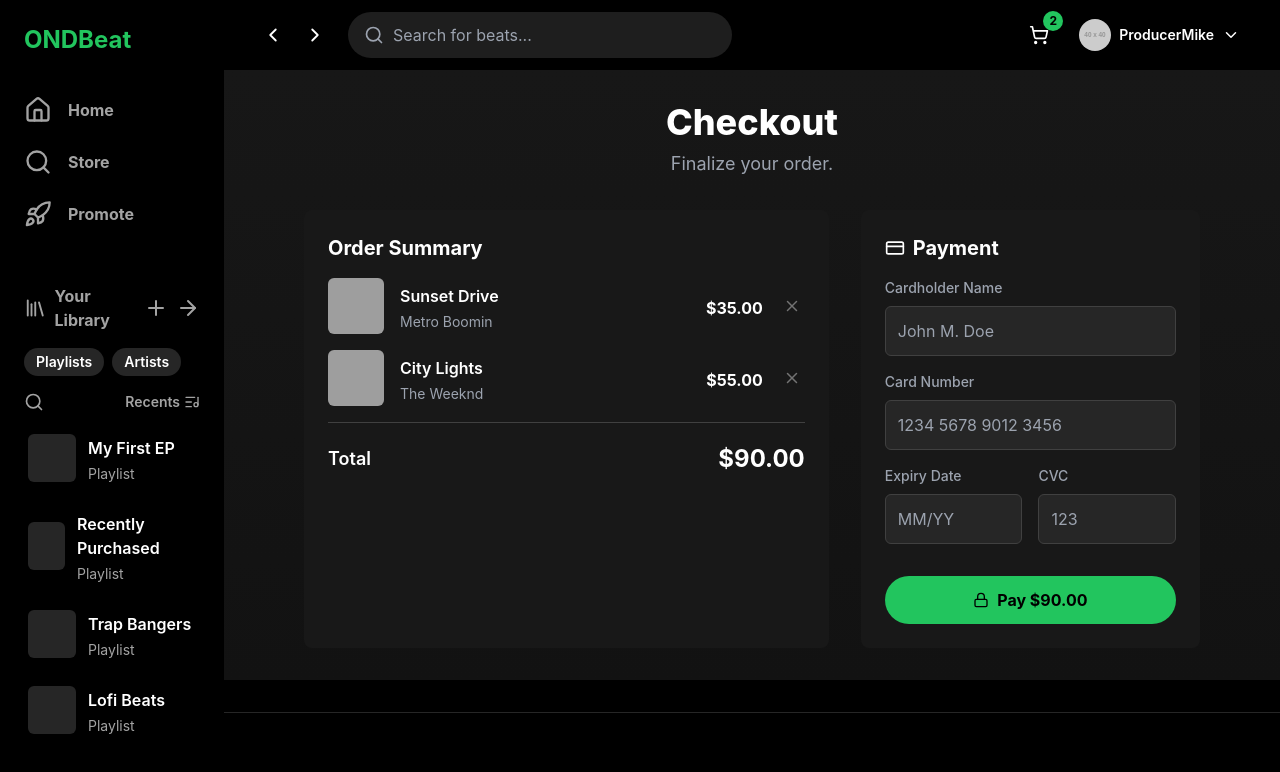
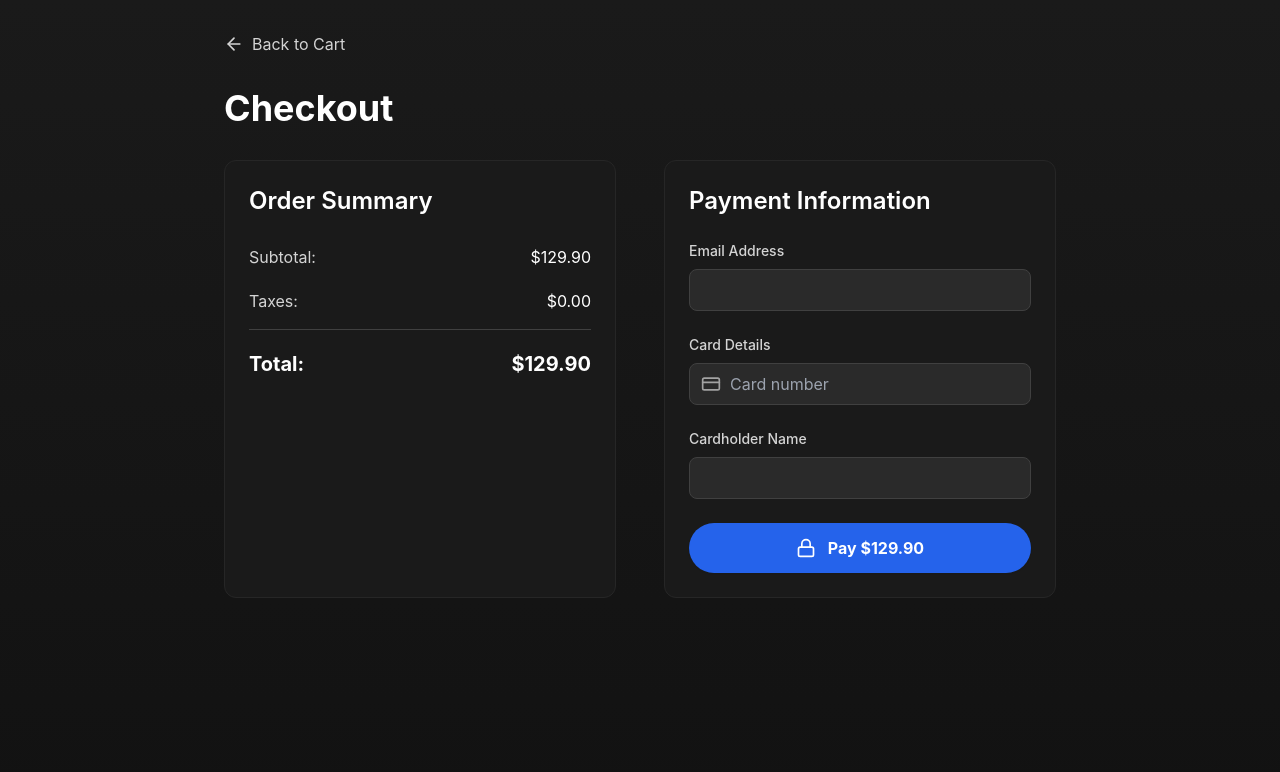
Before and after one commit to Teeblajjj/OnDBeat, a Next.js app: page /checkout in a window 1280 px wide. Shown: the top 772 px of the page. Built offline with nearby package versions, Linux system fonts and the light colour scheme; grey boxes are pictures that could not be loaded.

Commit message:
feat: Implement checkout and thank you page

```diff
--- a/pages/checkout.tsx
+++ b/pages/checkout.tsx
@@ -1,176 +1,79 @@
-import Head from 'next/head'
-import { useState } from 'react'
-import Sidebar from '../components/Sidebar'
-import Header from '../components/Header'
-import PlayerBar from '../components/PlayerBar'
-import CartModal from '../components/CartModal'
-import { ShoppingCart, X, CheckCircle, CreditCard, Download, Lock } from 'lucide-react'
+import Head from "next/head";
+import { useRouter } from "next/router";
+import { CreditCard, Lock, ArrowLeft } from "lucide-react";
 
-interface Beat {
-  id: number;
-  title: string;
-  producer: string;
-  price: number;
-  cover: string;
-}
+export default function Checkout() {
+    const router = useRouter();
 
-const sampleCart: Beat[] = [
-  { id: 1, title: "Sunset Drive", producer: "Metro Boomin", price: 35, cover: "https://images.unsplash.com/photo-1516999654410-482a4c2fee14?w=400&q=80" },
-  { id: 2, title: "City Lights", producer: "The Weeknd", price: 55, cover: "https://images.unsplash.com/photo-1519892338195-e1b93931f681?w=400&q=80" },
-];
-
-// --- Page Component ---
-export default function Checkout() {
-  const [mobileMenuOpen, setMobileMenuOpen] = useState(false);
-  const [searchQuery, setSearchQuery] = useState("");
-  const [cartModalOpen, setCartModalOpen] = useState(false);
-  const [cart, setCart] = useState<Beat[]>(sampleCart);
-  const [isPaid, setIsPaid] = useState(false);
-
-  const total = cart.reduce((sum, beat) => sum + beat.price, 0);
-
-  const handleRemove = (id: number) => {
-    setCart(cart.filter(beat => beat.id !== id));
+    const handleSubmit = (e: React.FormEvent) => {
+        e.preventDefault();
+        // Here you would typically handle payment processing
+        // For now, we'll just redirect to the thank you page
+        router.push("/thank-you");
     };
 
-  const handlePay = (e: React.FormEvent) => {
-    e.preventDefault();
-    setIsPaid(true);
-  };
-
-  const FormInput = ({ label, placeholder, type = "text" }) => (
-    <div>
-        <label className="block text-sm font-medium text-gray-400 mb-2">{label}</label>
-        <input
-            type={type}
-            placeholder={placeholder}
-            className="w-full p-3 rounded-md bg-neutral-800 border border-neutral-700 text-white focus:ring-2 focus:ring-green-500 outline-none transition-all"
-        />
-    </div>
-  );
-
-  // --- Main Render ---
     return (
         <>
             <Head>
                 <title>Checkout - ONDBeat</title>
             </Head>
+            <div className="min-h-screen bg-gradient-to-b from-[#1a1a1a] to-[#121212] text-white">
+                <div className="max-w-4xl mx-auto p-4 md:p-8">
+                    <button onClick={() => router.back()} className="flex items-center gap-2 text-neutral-300 hover:text-white mb-8">
+                        <ArrowLeft size={20} />
+                        Back to Cart
+                    </button>
 
-      <div className="min-h-screen bg-black text-white">
-        <Sidebar mobileMenuOpen={mobileMenuOpen} onToggleMobileMenu={() => setMobileMenuOpen(!mobileMenuOpen)} />
+                    <h1 className="text-4xl font-bold mb-8">Checkout</h1>
 
-        <div className="md:ml-56">
-          <Header
-            searchQuery={searchQuery}
-            onSearchChange={setSearchQuery}
-            onToggleMobileMenu={() => setMobileMenuOpen(!mobileMenuOpen)}
-            onCartClick={() => setCartModalOpen(true)}
-            cartItems={cart.length}
-          />
-
-          <main className="p-4 md:p-8 bg-gradient-to-b from-neutral-900 to-[#121212]">
-            <div className="max-w-4xl mx-auto">
-
-              {!isPaid ? (
-                // --- CHECKOUT FORM ---
-                <>
-                    <div className="mb-8 text-center">
-                        <h1 className="text-4xl font-extrabold text-white mb-2">Checkout</h1>
-                        <p className="text-gray-400 text-lg">Finalize your order.</p>
+                    <div className="grid grid-cols-1 md:grid-cols-2 gap-12">
+                        {/* Order Summary */}
+                        <div className="bg-[#1a1a1a] p-6 rounded-xl border border-neutral-800">
+                            <h2 className="text-2xl font-semibold mb-6">Order Summary</h2>
+                            <div className="space-y-4">
+                                <div className="flex justify-between">
+                                    <p className="text-neutral-300">Subtotal:</p>
+                                    <p>$129.90</p>
                                 </div>
-                    <div className="grid grid-cols-1 lg:grid-cols-5 gap-8">
-                        {/* --- Cart Summary --- */}
-                        <div className="lg:col-span-3 bg-[#181818] p-6 rounded-lg">
-                           <h2 className="text-xl font-bold text-white mb-4">Order Summary</h2>
-                           {cart.length > 0 ? (
-                               <div className="space-y-4">
-                                   {cart.map(beat => (
-                                       <div key={beat.id} className="flex items-center justify-between">
-                                           <div className="flex items-center gap-4">
-                                               <img src={beat.cover} alt={beat.title} className="w-14 h-14 object-cover rounded-md" />
-                                               <div>
-                                                   <p className="font-semibold text-white">{beat.title}</p>
-                                                   <p className="text-gray-400 text-sm">{beat.producer}</p>
+                                <div className="flex justify-between">
+                                    <p className="text-neutral-300">Taxes:</p>
+                                    <p>$0.00</p>
+                                </div>
+                                <div className="border-t border-neutral-700 my-4"></div>
+                                <div className="flex justify-between text-xl font-bold">
+                                    <p>Total:</p>
+                                    <p>$129.90</p>
                                 </div>
                             </div>
-                                           <div className="flex items-center gap-4">
-                                                <p className="font-bold text-white">${beat.price.toFixed(2)}</p>
-                                                <button onClick={() => handleRemove(beat.id)} className="text-neutral-500 hover:text-white transition-colors p-1"><X size={18} /></button>
+                        </div>
+
+                        {/* Payment Information */}
+                        <div className="bg-[#1a1a1a] p-6 rounded-xl border border-neutral-800">
+                            <h2 className="text-2xl font-semibold mb-6">Payment Information</h2>
+                            <form onSubmit={handleSubmit} className="space-y-6">
+                                <div>
+                                    <label htmlFor="email" className="block text-sm font-medium text-neutral-300 mb-2">Email Address</label>
+                                    <input type="email" id="email" required className="w-full bg-[#2a2a2a] border border-neutral-700 rounded-lg px-3 py-2 focus:outline-none focus:ring-2 focus:ring-blue-500" />
+                                </div>
+                                <div>
+                                    <label htmlFor="card-details" className="block text-sm font-medium text-neutral-300 mb-2">Card Details</label>
+                                    <div className="relative">
+                                        <CreditCard className="absolute top-1/2 -translate-y-1/2 left-3 text-neutral-400" size={20} />
+                                        <input id="card-details" required placeholder="Card number                                                                              MM / YY / CVC" className="w-full bg-[#2a2a2a] border border-neutral-700 rounded-lg pl-10 pr-3 py-2 focus:outline-none focus:ring-2 focus:ring-blue-500" />
                                     </div>
                                 </div>
-                                   ))}
-                                   <div className="border-t border-neutral-700 mt-4 pt-4 flex justify-between items-center">
-                                       <p className="text-lg font-semibold text-white">Total</p>
-                                       <p className="text-2xl font-bold text-white">${total.toFixed(2)}</p>
-                                   </div>
-                               </div>
-                           ) : (
-                                <div className="text-center py-10">
-                                    <ShoppingCart size={40} className="mx-auto text-neutral-600 mb-4" />
-                                    <p className="text-gray-400">Your cart is empty.</p>
-                                </div>
-                           )}
+                                <div>
+                                    <label htmlFor="cardholder-name" className="block text-sm font-medium text-neutral-300 mb-2">Cardholder Name</label>
+                                    <input type="text" id="cardholder-name" required className="w-full bg-[#2a2a2a] border border-neutral-700 rounded-lg px-3 py-2 focus:outline-none focus:ring-2 focus:ring-blue-500" />
                                 </div>
 
-                        {/* --- Payment Form --- */}
-                        <div className="lg:col-span-2 bg-[#181818] p-6 rounded-lg">
-                            <h2 className="text-xl font-bold text-white mb-4 flex items-center gap-2"><CreditCard size={20} /> Payment</h2>
-                            <form onSubmit={handlePay} className="space-y-4">
-                                <FormInput label="Cardholder Name" placeholder="John M. Doe" />
-                                <FormInput label="Card Number" placeholder="1234 5678 9012 3456" />
-                                <div className="grid grid-cols-2 gap-4">
-                                    <FormInput label="Expiry Date" placeholder="MM/YY" />
-                                    <FormInput label="CVC" placeholder="123" />
-                                </div>
-                                <div className="pt-4">
-                                    <button
-                                        type="submit"
-                                        disabled={cart.length === 0}
-                                        className="w-full bg-green-500 hover:bg-green-600 text-black font-bold py-3 px-6 rounded-full transition-colors disabled:opacity-50 disabled:cursor-not-allowed flex items-center justify-center gap-2"
-                                    >
-                                        <Lock size={16} />
-                                        Pay ${total.toFixed(2)}
+                                <button type="submit" className="w-full flex items-center justify-center gap-3 rounded-full border border-transparent bg-blue-600 px-6 py-3 text-base font-bold text-white shadow-sm hover:bg-blue-700 transition-colors">
+                                    <Lock size={20} />
+                                    Pay $129.90
                                 </button>
-                                </div>
                             </form>
                         </div>
                     </div>
-                </>
-              ) : (
-                // --- CONFIRMATION SCREEN ---
-                <div className="text-center bg-[#181818] p-8 rounded-lg">
-                    <CheckCircle size={60} className="mx-auto text-green-500 mb-4" />
-                    <h1 className="text-3xl font-bold text-white mb-2">Payment Successful!</h1>
-                    <p className="text-gray-400 mb-8">Your order is complete. Download your files below.</p>
-
-                    <div className="max-w-lg mx-auto space-y-4 mb-8 text-left">
-                        {cart.map(beat => (
-                            <div key={beat.id} className="flex items-center justify-between bg-neutral-800 p-4 rounded-lg">
-                                <div className="flex items-center gap-4">
-                                    <img src={beat.cover} alt={beat.title} className="w-14 h-14 object-cover rounded-md" />
-                                    <div>
-                                        <p className="font-semibold text-white">{beat.title}</p>
-                                        <p className="text-gray-400 text-sm">{beat.producer}</p>
-                                    </div>
-                                </div>
-                                <a href="#" download className="bg-green-500 hover:bg-green-600 text-black font-bold py-2 px-4 rounded-full transition-colors flex items-center gap-2 text-sm">
-                                    <Download size={16} />
-                                    <span>Download</span>
-                                </a>
-                            </div>
-                        ))}
-                    </div>
-
-                    <button onClick={() => window.location.href = '/'} className="bg-white/10 hover:bg-white/20 text-white font-bold py-3 px-6 rounded-full transition-colors">
-                        Continue Browsing
-                    </button>
-                </div>
-              )}
-            </div>
-          </main>
-
-          <PlayerBar isPlaying={false} onPlayPause={() => {}} currentTrack={null} progress={0} />
-          <CartModal isOpen={cartModalOpen} onClose={() => setCartModalOpen(false)} cartItems={[]} onRemoveItem={() => {}} onUpdateQuantity={() => {}} onCheckout={() => {}} />
                 </div>
             </div>
         </>
--- a/pages/index.tsx
+++ b/pages/index.tsx
@@ -1,5 +1,6 @@
 import Head from "next/head";
 import { useState, useEffect, useRef } from "react";
+import { useRouter } from "next/router";
 import { Play, Pause, Heart, ShoppingCart, Music, Check, Download, ChevronLeft, ChevronRight, Star, Mic2, Video, Copy, Signal, Users, RadioTower } from "lucide-react";
 import { BsBagPlus } from "react-icons/bs";
 import Sidebar from "../components/Sidebar";
@@ -50,6 +51,7 @@ export default function Home() {
   const [isPlaying, setIsPlaying] = useState(false);
   const [cartContents, setCartContents] = useState<CartItem[]>([]);
   const [isLoading, setIsLoading] = useState(true);
+  const router = useRouter();
 
   // --- Refs for Carousels ---
   const categoriesRef = useRef<HTMLDivElement>(null);
@@ -167,12 +169,16 @@ export default function Home() {
   }, []);
 
   // --- Handlers ---
-  const openLicenseModal = (beat: Beat) => { setSelectedBeat(beat); setLicenseModalOpen(true); setSelectedLicense(beat.licenses.findIndex(l => l.recommended)); };
+  const openLicenseModal = (beat: Beat) => {
+    setSelectedBeat(beat);
+    setLicenseModalOpen(true);
+    const recommendedIndex = beat.licenses.findIndex(l => l.recommended);
+    setSelectedLicense(recommendedIndex !== -1 ? recommendedIndex : 0);
+  };
   const closeLicenseModal = () => { setLicenseModalOpen(false); setSelectedBeat(null); setSelectedLicense(null); };
   const addToCart = () => {
     if (!selectedBeat || selectedLicense === null) return;
 
-    // Avoid adding duplicates
     const itemExists = cartContents.find(item => item.beat.id === selectedBeat.id && item.licenseIndex === selectedLicense);
     if(itemExists) {
        closeLicenseModal();
@@ -189,6 +195,29 @@ export default function Home() {
     closeLicenseModal();
     setCartModalOpen(true);
   };
+
+  const handleBuyNow = () => {
+      if (!selectedBeat || selectedLicense === null) return;
+
+      const itemExists = cartContents.find(item => item.beat.id === selectedBeat.id && item.licenseIndex === selectedLicense);
+      if(!itemExists) {
+        const cartItem: CartItem = {
+          beat: selectedBeat,
+          licenseIndex: selectedLicense,
+          quantity: 1
+        };
+        setCartContents(prev => [...prev, cartItem]);
+      }
+
+      closeLicenseModal();
+      router.push("/checkout");
+  }
+
+  const handleCheckout = () => {
+      setCartModalOpen(false);
+      router.push("/checkout");
+  }
+
   const togglePlay = (id: number) => {
     if (currentTrack === id) setIsPlaying(!isPlaying);
     else { setCurrentTrack(id); setIsPlaying(true); }
@@ -302,8 +331,8 @@ export default function Home() {
         </div>
       </div>
 
-      <BeatModal isOpen={isLicenseModalOpen} onClose={closeLicenseModal} beat={selectedBeat} selectedLicense={selectedLicense} onLicenseSelect={setSelectedLicense} onAddToCart={addToCart} onBuyNow={() => {}} />
-      <CartModal isOpen={cartModalOpen} onClose={() => setCartModalOpen(false)} cartItems={cartContents} onRemoveItem={() => {}} onUpdateQuantity={() => {}} onCheckout={() => {}} />
+      <BeatModal isOpen={isLicenseModalOpen} onClose={closeLicenseModal} beat={selectedBeat} selectedLicense={selectedLicense} onLicenseSelect={setSelectedLicense} onAddToCart={addToCart} onBuyNow={handleBuyNow} />
+      <CartModal isOpen={cartModalOpen} onClose={() => setCartModalOpen(false)} cartItems={cartContents} onRemoveItem={() => {}} onUpdateQuantity={() => {}} onCheckout={handleCheckout} />
     </>
   );
 }
--- /dev/null
+++ b/pages/thank-you.tsx
@@ -0,0 +1,33 @@
+import Head from "next/head";
+import { useRouter } from "next/router";
+import { CheckCircle, Download, ArrowLeft } from "lucide-react";
+
+export default function ThankYou() {
+    const router = useRouter();
+
+    return (
+        <>
+            <Head>
+                <title>Thank You! - ONDBeat</title>
+            </Head>
+            <div className="min-h-screen bg-gradient-to-b from-[#1a1a1a] to-[#121212] text-white flex items-center justify-center">
+                <div className="bg-[#1a1a1a] p-8 rounded-2xl border border-neutral-800 shadow-2xl max-w-lg w-full text-center">
+                    <CheckCircle className="mx-auto text-green-500 mb-6" size={80} />
+                    <h1 className="text-4xl font-bold mb-4">Thank You for Your Order!</h1>
+                    <p className="text-neutral-300 mb-8">Your purchase was successful. You can now download your files.</p>
+
+                    <div className="space-y-4">
+                         <button className="w-full flex items-center justify-center gap-3 rounded-full border border-transparent bg-blue-600 px-6 py-4 text-base font-bold text-white shadow-sm hover:bg-blue-700 transition-colors">
+                            <Download size={20} />
+                            Download Your Beats
+                        </button>
+                        <button onClick={() => router.push('/')} className="w-full flex items-center justify-center gap-2 text-neutral-300 hover:text-white py-3">
+                            <ArrowLeft size={20} />
+                            Back to Home
+                        </button>
+                    </div>
+                </div>
+            </div>
+        </>
+    )
+}
```
Also changed, not shown: components/BeatModal.tsx (+6 -1 lines). Lines whose indentation alone changed are shown as unchanged.
